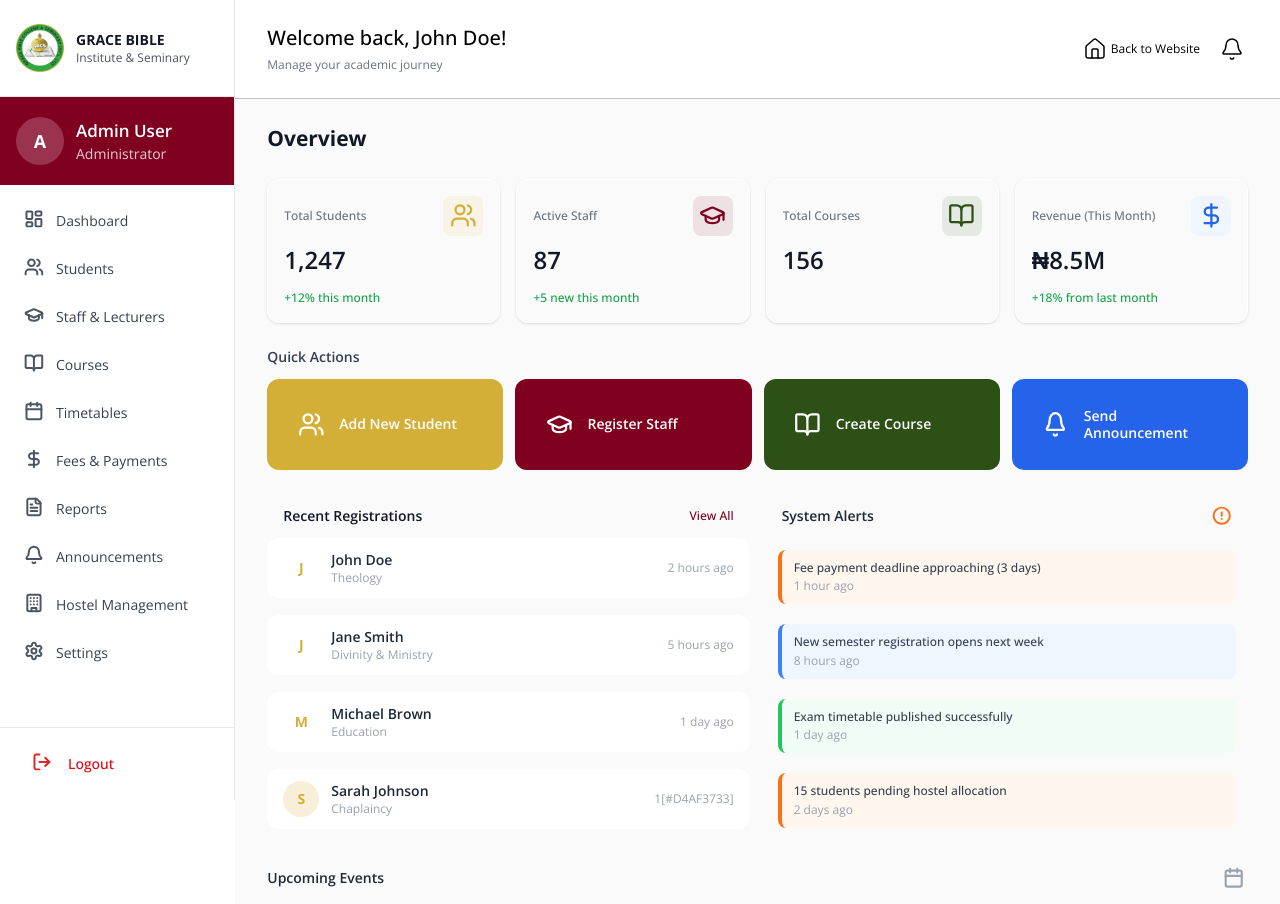
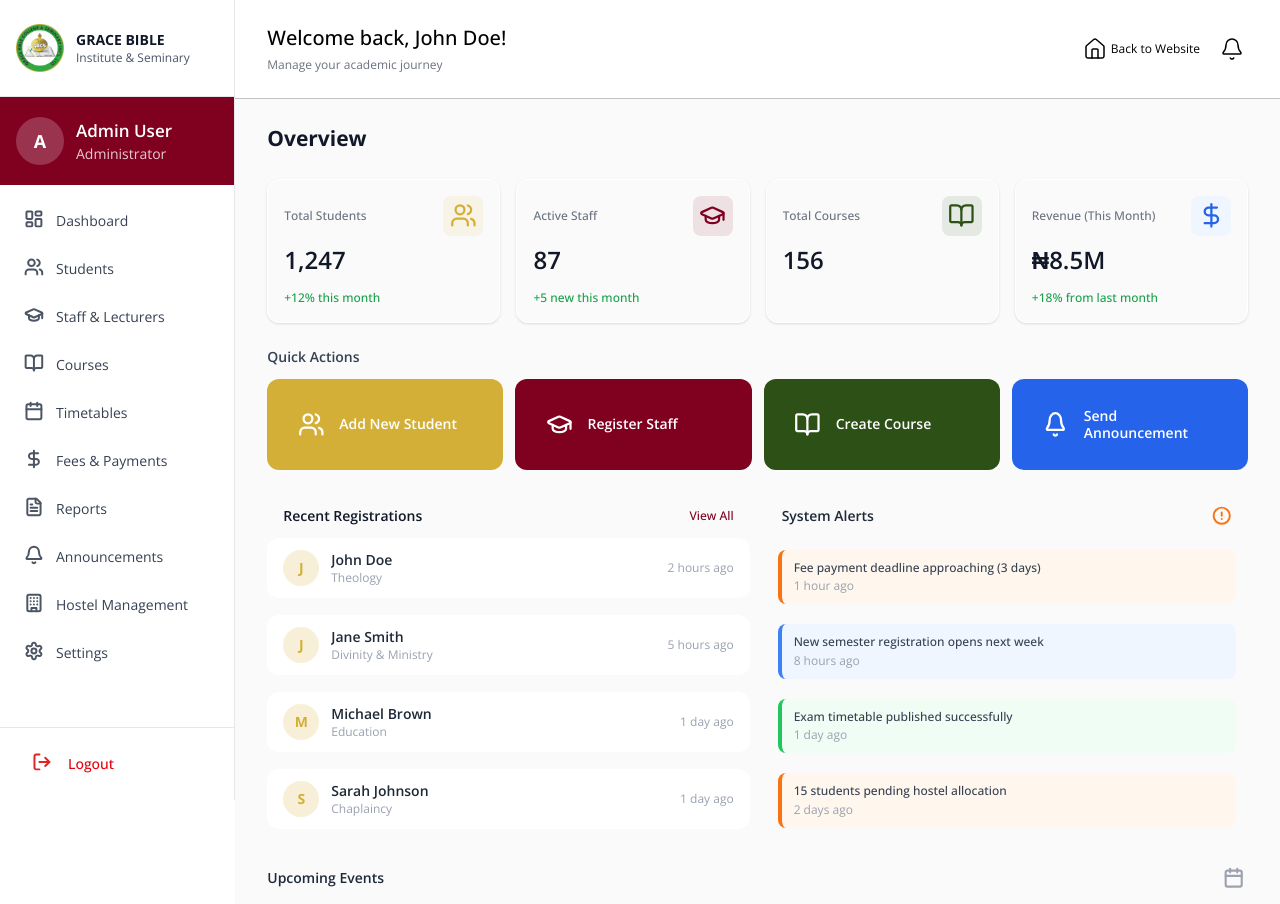
Before and after one commit to Victorwilly/gbcs, a React (Vite) app: page /dashboard/admin in a window 1280 px wide. Shown: the top 904 px of the page. Built offline with nearby package versions, Linux system fonts and the light colour scheme.

Commit message:
corrected text content

```diff
--- a/src/pages/Dashboard/Admin/AdminHome.tsx
+++ b/src/pages/Dashboard/Admin/AdminHome.tsx
@@ -196,26 +196,26 @@ const recentRegistrations = [
     dept: "Theology",
     time: "2 hours ago",
     initials: "J",
-    color: "bg-pu[#D4AF3733]",
+    color: "bg-[#D4AF3733]",
   },
   {
     name: "Jane Smith",
     dept: "Divinity & Ministry",
     time: "5 hours ago",
     initials: "J",
-    color: "bg[#D4AF3733]",
+    color: "bg-[#D4AF3733]",
   },
   {
     name: "Michael Brown",
     dept: "Education",
     time: "1 day ago",
     initials: "M",
-    color: "bg-a[#D4AF3733]",
+    color: "bg-[#D4AF3733]",
   },
   {
     name: "Sarah Johnson",
     dept: "Chaplaincy",
-    time: "1[#D4AF3733]",
+    time: "1 day ago",
     initials: "S",
     color: "bg-[#D4AF3733]",
   },
```
